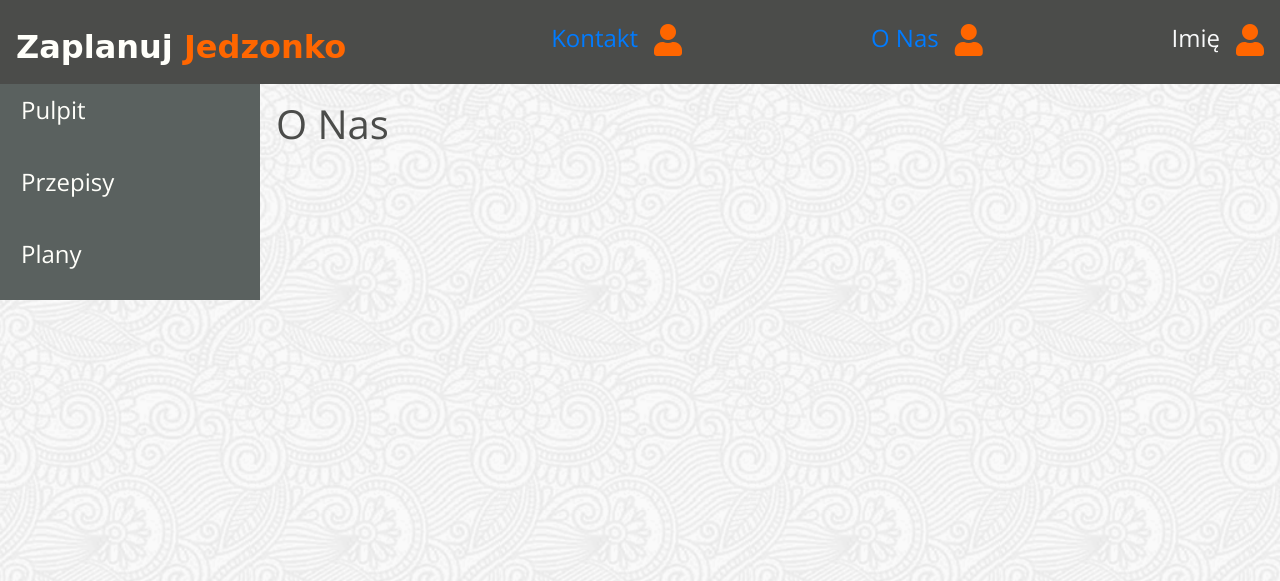
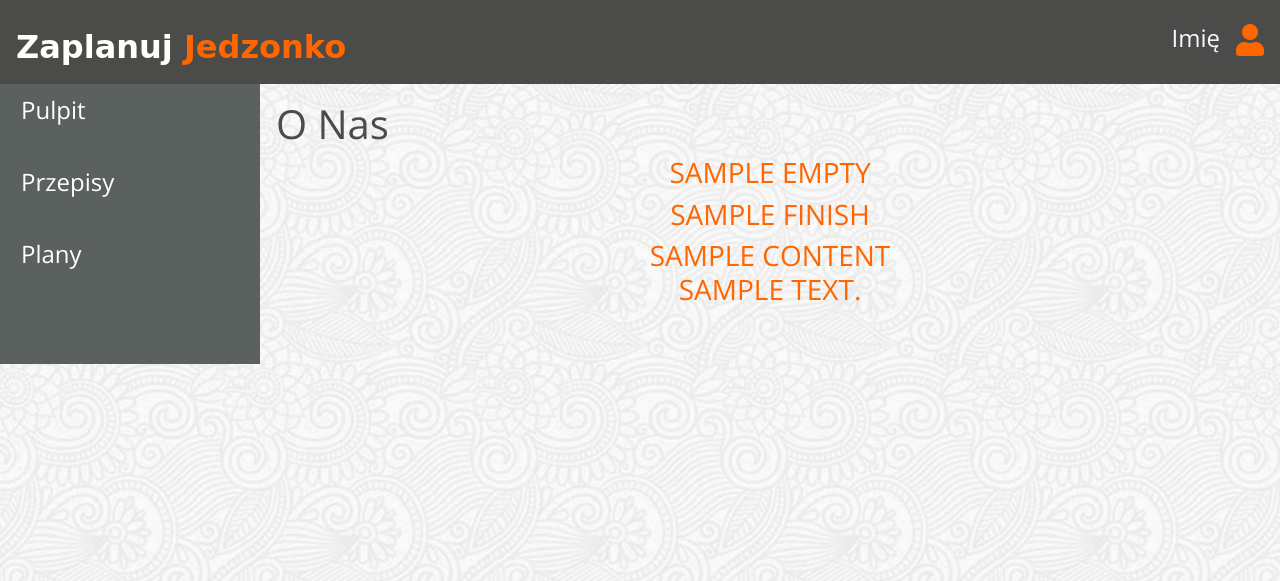
Before and after one commit to zooyl/Jedzonko-ScrumProject, a Django app: template jedzonko/templates/about.html in a window 1280 px wide. Shown: the top 581 px of the page. Run offline with Django 3.2, Linux system fonts and the light colour scheme; the template is opened without the code that fills it: most values are stand-ins (such as "Sample title", 1, 10 or a date in 2020); some libraries are stand-ins or nearby versions; some web fonts are replaced.

Commit message:
Fixes 1.2 and about, contact dont

```diff
--- a/jedzonko/models.py
+++ b/jedzonko/models.py
@@ -1,6 +1,4 @@
 from django.db import models
-from datetime import datetime
-
 
 days = (
     (0, 'Poniedzialek'),
@@ -50,4 +48,4 @@ class JedzonkoRecipeplan(models.Model):
 class JedzonkoPage(models.Model):
     title = models.CharField(max_length=255)
     description = models.TextField()
-    slug = models.SlugField(max_length=255)
+    slug = models.SlugField(max_length=255, blank=True)
--- a/jedzonko/templates/__base__.html
+++ b/jedzonko/templates/__base__.html
@@ -14,20 +14,21 @@
     <link rel="stylesheet" href="https://use.fontawesome.com/releases/v5.5.0/css/all.css" integrity="sha384-B4dIYHKNBt8Bc12p+WXckhzcICo0wtJAoU8YZTY5qE0Id1GSseTk6S+L3BlXeVIU" crossorigin="anonymous">
 </head>
 
+
 <body>
     <header class="page-header">
         <nav class="navbar navbar-expand-lg justify-content-between">
             <a href="/" class="navbar-brand main-logo main-logo-smaller">
                 Zaplanuj <span>Jedzonko</span>
             </a>
-         <div class="d-flex justify-content-around">
-             <h4 class="text-light mr-3"><a href="/contact">Kontakt</a></h4>
-             <div class="circle-div text-center"><i class="fas fa-user icon-user"></i></div>
-         </div>
-         <div class="d-flex justify-content-around">
-             <h4 class="text-light mr-3"><a href="/about">O Nas</a></h4>
-             <div class="circle-div text-center"><i class="fas fa-user icon-user"></i></div>
-         </div>
+{#         <div class="d-flex justify-content-around">#}
+{#             <h4 class="text-light mr-3"><a href="/contact">Kontakt</a></h4>#}
+{#             <div class="circle-div text-center"></div>#}
+{#         </div>#}
+{#         <div class="d-flex justify-content-around">#}
+{#             <h4 class="nav-item"><a href="/about">O Nas</a></h4>#}
+{#             <div class="circle-div text-center"></div>#}
+{#         </div>#}
          <div class="d-flex justify-content-around">
              <h4 class="text-light mr-3">Imię</h4>
              <div class="circle-div text-center"><i class="fas fa-user icon-user"></i></div>
@@ -39,19 +40,19 @@
         <div class="row dashboard-nowrap">
                 <ul class="nav flex-column long-bg">
                         <li class="nav-item">
-                            <a class="nav-link" href="/">
+                            <a class="nav-link" href="/main">
                                 <span>Pulpit</span>
                                 <i class="fas fa-angle-right"></i>
                             </a>
                         </li>
                         <li class="nav-item">
-                            <a class="nav-link" href="/list">
+                            <a class="nav-link" href="/recipe/list/">
                                 <span>Przepisy</span>
                                 <i class="fas fa-angle-right"></i>
                             </a>
                         </li>
                         <li class="nav-item">
-                            <a class="nav-link" href="/plan">
+                            <a class="nav-link" href="/plan/list/">
                                 <span>Plany</span>
                                 <i class="fas fa-angle-right"></i>
                             </a>
--- a/jedzonko/templates/about.html
+++ b/jedzonko/templates/about.html
@@ -1,7 +1,21 @@
 {% extends "__base__.html" %}
 
-{% block title %}Nowy przepis{% endblock %}
+{% block title %}Nowy {% endblock %}
 
 {% block content %}
-<h1>O Nas</h1>
+    <h1>O Nas</h1>
+    <div align="center" class="col">
+        <h3 class="color-header text-uppercase">
+            <div class="col noPadding">
+                <h3>{{ empty }}</h3>
+                {% for i in content %}
+                    <h3>{{ finish }}</h3>
+                    {{ i.title }} <br>
+                    {{ i.description }}<br>
+                    <br>
+                {% endfor %}
+            </div>
+        </h3>
+    </div>
+
 {% endblock content %}
--- a/jedzonko/templates/app-recipe-details.html
+++ b/jedzonko/templates/app-recipe-details.html
@@ -8,8 +8,8 @@
         <div class="row border-bottom border-3">
             <div class="col"><h3 class="color-header text-uppercase">Szczegóły
                 przepisu</h3></div>
-            <div class="col d-flex justify-content-end mb-2"><a
-                    href="/app-recipes.html"
+            <div class="col d-flex justify-content-end mb-2">
+                    <a href="/recipe/list"
                     class="btn btn-color rounded-0 pt-0 pb-0 pr-4 pl-4">Powrót</a>
             </div>
         </div>
--- a/jedzonko/templates/app-schedules.html
+++ b/jedzonko/templates/app-schedules.html
@@ -8,7 +8,7 @@
             <h3 class="color-header text-uppercase">LISTA PLANÓW</h3>
         </div>
         <div class="col d-flex justify-content-end mb-2 noPadding">
-            <a href="app-add-schedules.html"
+            <a href="/plan/add"
                class="btn btn-success rounded-0 pt-0 pb-0 pr-4 pl-4">Dodaj
                 plan</a>
         </div>
--- a/jedzonko/templates/dashboard.html
+++ b/jedzonko/templates/dashboard.html
@@ -4,13 +4,13 @@
     <div class="dashboard-header m-4">
         <div class="dashboard-menu">
             <div class="menu-item border-dashed">
-                <a href="">
+                <a href="/recipe/add">
                     <i class="far fa-plus-square icon-plus-square"></i>
                     <span class="title">dodaj przepis</span>
                 </a>
             </div>
             <div class="menu-item border-dashed">
-                <a href="">
+                <a href="/plan/add">
                     <i class="far fa-plus-square icon-plus-square"></i>
                     <span class="title">dodaj plan</span>
                 </a>
--- a/scrumlab/urls.py
+++ b/scrumlab/urls.py
@@ -29,5 +29,5 @@ urlpatterns = [
     path('', Randomize.as_view()),
     path('recipe/add/', Form.as_view()),
     path('recipe/list/', RecipesList.as_view()),
-    path('recipe/', recipe_details),
+    path('recipe/list/<int:id>', recipe_details),
 ]
```
Also changed, not shown: jedzonko/templates/contact.html (+15 -1 lines), jedzonko/templates/index.html (+2 -5 lines), jedzonko/templates/recipes.html (+20 -22 lines), jedzonko/views.py (+15 -12 lines), jedzonko/migrations/0002_jedzonkopage_slug.py (added).
